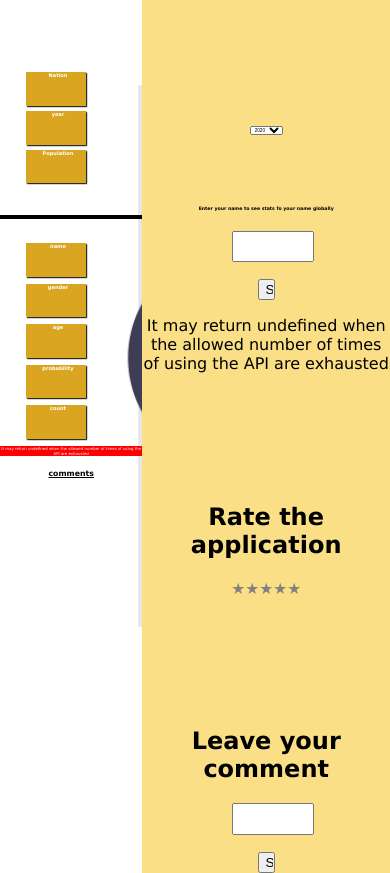
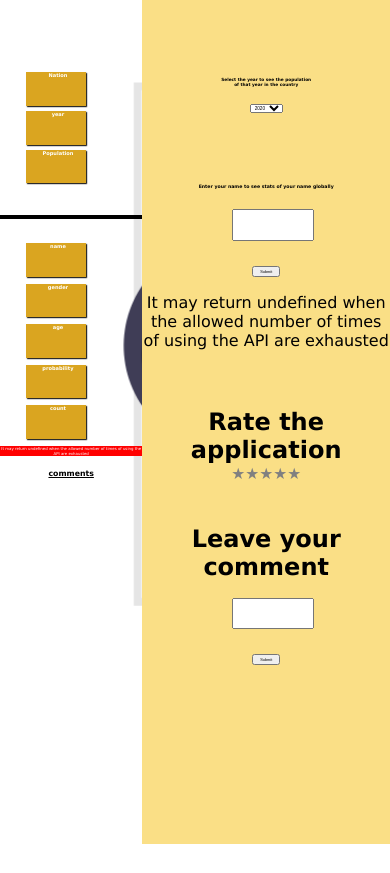
Before and after one commit to Mary-Wanyama/Mary-Wanyama-Population.github.io, a plain HTML site: page index.html in a window 390 px wide. After the commit the page ends 844 px from the top, so only its background shows below. Drawn offline with Linux system fonts and the light colour scheme.

Commit message:
This commit adjusts some measurements to make the page more responsive

```diff
--- a/index.html
+++ b/index.html
@@ -35,6 +35,7 @@
         </div>
         <div id="form">
             <marquee behavior="" direction="right"><header><h6>Population Statistics</h6></header></marquee>
+                <h6 id="select">Select the year to see the population <br> of that year in the country</h6>
             <select name="form3" id="form3">
                 <option value="2020">2020</option>
                 <option value="2019">2019</option>
@@ -46,8 +47,8 @@
                 <option value="2013">2013</option>
             </select>
             <form id="form2">
-                <label for="">Enter your name to see stats fo your name globally</label>
-                <input type="text" name="name" class="text">
+                <label for="">Enter your name to see stats of your name globally</label>
+                <input type="text" name="name" class="text" id="text2">
                 <input type="submit" class="btn">
 
             </form>
--- a/script.js
+++ b/script.js
@@ -8,7 +8,7 @@ document.querySelector('#form2').addEventListener('submit', function(e) {
     e.preventDefault()
 
 
-    const userName = document.querySelector('#text1').value
+    const userName = document.querySelector('#text2').value
 
     url = 'https://api.genderize.io/'
     urlPath= url + `?name=${userName}`
@@ -27,7 +27,7 @@ document.querySelector('#form2').addEventListener('submit', function(e) {
   e.preventDefault()
   url = 'https://api.agify.io/'
 
-  const userName = document.querySelector('#text1').value
+  const userName = document.querySelector('#text2').value
   urlPath= url + `?name=${userName}`
 
   fetch(urlPath)
--- a/style.css
+++ b/style.css
@@ -55,13 +55,15 @@ h4, h3{
 
 }
 h2{
-    padding-top: 13vh;
+    padding-top: 5vh;
+    margin: 0%;
 }
 #form2{
     padding-top: 7vh;
 }
 #form3{
-    margin-top: 7vh;
+    margin-top: 0vh;
+    padding-top: 0%;
 }
 .text{
     height: 3vh;
@@ -72,8 +74,10 @@ h2{
     margin-top: 2vh;
 }
 .btn{
-    height: 2.5vh;
-    width: 7%;
+
+    font-size: 1vw;
+    height: fit-content;
+    width: fit-content;
 }
 #gender{
     padding-top: 2vh;
@@ -124,3 +128,8 @@ label{
     background-color: red;
     font-size: 1vw;
 }
+#select{
+    font-size: 1.1vw;
+    padding-bottom: 0%;
+    margin-bottom: 1vh;
+}
```
